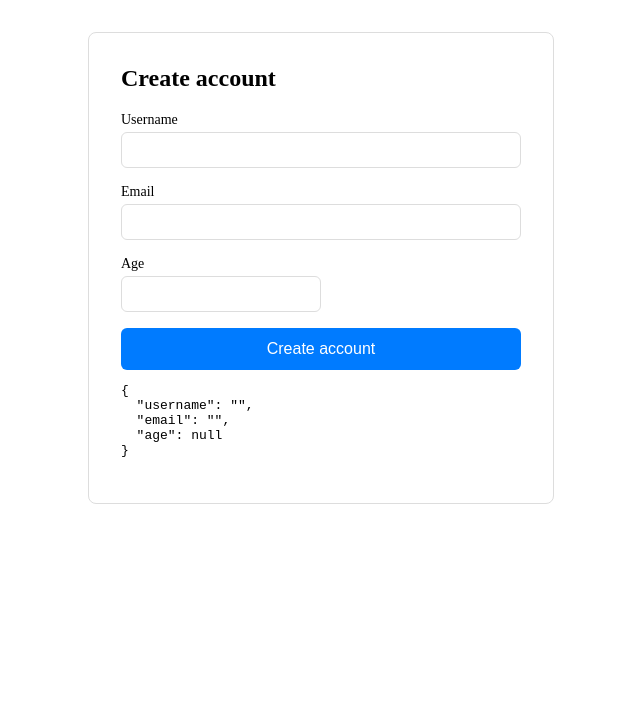
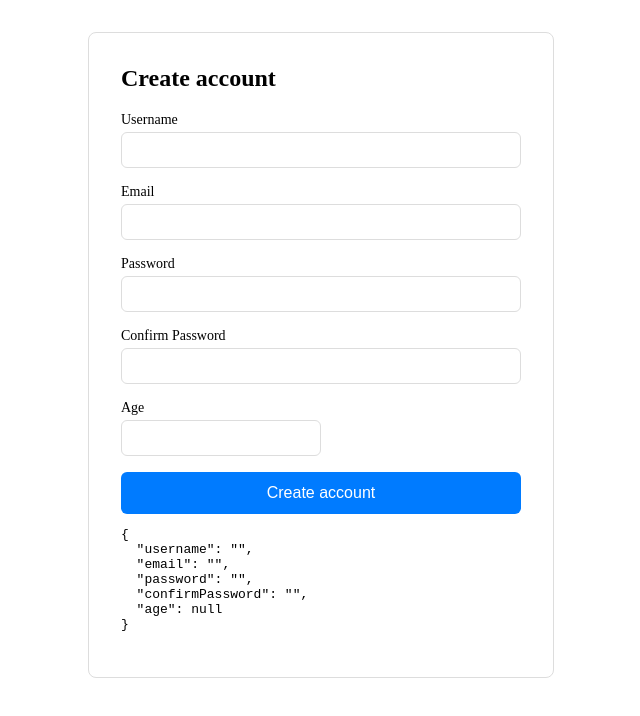
Before and after one commit to Gabriel2409/signal-exps, an Angular app: page / in a window 1280 px wide. Shown: the top 716 px of the page, without its empty margins (319-959 px from the left). Built offline with nearby package versions, Linux system fonts and the light colour scheme.

Commit message:
custom validator

```diff
--- a/src/app/myform/myform.html
+++ b/src/app/myform/myform.html
@@ -43,6 +43,46 @@
         </ul>
       }
     </div>
+    <div class="field">
+      @let password = form.password();
+      @let showPasswordError = password.invalid() && password.touched();
+      <label for="password">Password</label>
+      <input
+        id="password"
+        type="password"
+        [formField]="form.password"
+        autocomplete="none"
+        autofill="none"
+        [class.error]="showPasswordError"
+      />
+      @if (showPasswordError) {
+        <ul class="error-list">
+          @for (error of password.errors(); track error.kind) {
+            <li>{{ error.message }}</li>
+          }
+        </ul>
+      }
+    </div>
+    <div class="field">
+      @let confirmPassword = form.confirmPassword();
+      @let showConfirmPasswordError = confirmPassword.invalid() && confirmPassword.touched();
+      <label for="confirmPassword">Confirm Password</label>
+      <input
+        id="confirmPassword"
+        type="password"
+        [formField]="form.confirmPassword"
+        autocomplete="none"
+        autofill="none"
+        [class.error]="showConfirmPasswordError"
+      />
+      @if (showConfirmPasswordError) {
+        <ul class="error-list">
+          @for (error of confirmPassword.errors(); track error.kind) {
+            <li>{{ error.message }}</li>
+          }
+        </ul>
+      }
+    </div>
 
     <div class="field">
       @let age = form.age();
--- a/src/app/myform/myform.ts
+++ b/src/app/myform/myform.ts
@@ -9,11 +9,14 @@ import {
   minLength,
   pattern,
   required,
+  validate,
 } from '@angular/forms/signals';
 
 interface SignupForm {
   username: string;
-  email: '';
+  email: string;
+  password: string;
+  confirmPassword: string;
   age: number | null;
 }
 
@@ -27,16 +30,37 @@ export class Myform {
   protected myformModel = signal<SignupForm>({
     username: '',
     email: '',
+    password: '',
+    confirmPassword: '',
     age: null,
   });
 
   protected form = form(this.myformModel, (s) => {
-    (required(s.username, { message: 'username is required' }),
-      required(s.email, { message: 'Email is required' }),
-      minLength(s.username, 3, { message: 'Username must be at least 3 chars' }),
-      email(s.email, { message: 'Please enter a valid email' }),
-      pattern(s.username, /^[a-zA-Z0-9]+$/, { message: 'Must contain only letters and numbers' }),
-      min(s.age, 13, { message: 'You must be 13 or more' }),
-      max(s.age, 120, { message: 'You must be 120 or less' }));
+    required(s.username, { message: 'username is required' });
+    minLength(s.username, 3, { message: 'Username must be at least 3 chars' });
+    pattern(s.username, /^[a-zA-Z0-9]+$/, { message: 'Must contain only letters and numbers' });
+    required(s.email, { message: 'Email is required' });
+    email(s.email, { message: 'Please enter a valid email' });
+    min(s.age, 13, { message: 'You must be 13 or more' });
+    max(s.age, 120, { message: 'You must be 120 or less' });
+    required(s.password, { message: 'Please enter a password' });
+    // custom validator
+    validate(s.password, ({ value }) => {
+      const password = value();
+      if (!password) {
+        // let required validator handle it
+        return null;
+      }
+      if (password.includes(' ')) {
+        return {
+          // returns the error type
+          kind: 'no_space',
+          // error message
+          message: 'Your password cannot contain spaces',
+        };
+      }
+      // no errors
+      return null;
+    });
   });
 }
```
